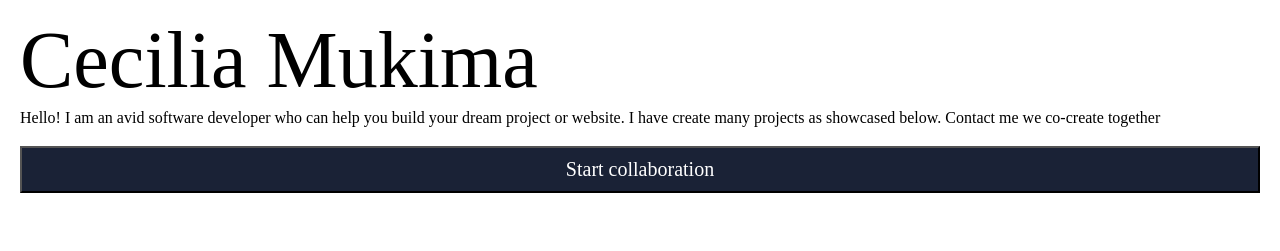
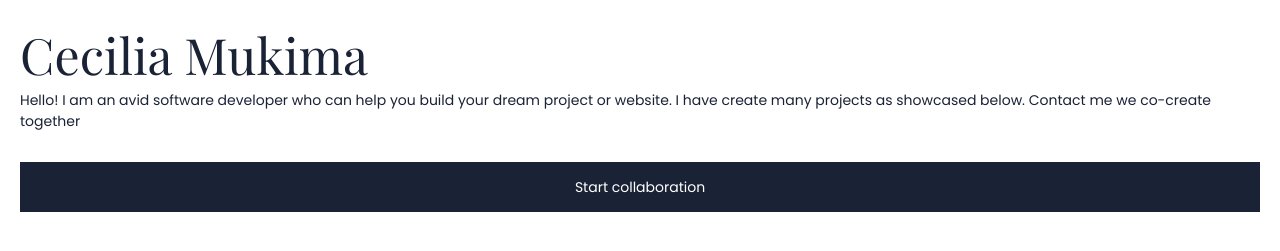
Before and after one commit to c3c1l1a/c3c1l1a.github.io, a plain HTML site: page index.html in a window 1280 px wide. Shown: the part 77-328 px from the top of the page. Drawn offline with nearby package versions, Linux system fonts and the light colour scheme.

Commit message:
Style text with Poppins and Fair display fonts

```diff
--- a/index.html
+++ b/index.html
@@ -2,6 +2,7 @@
 <html lang="en">
   <meta charset="utf-8">
   <meta name="viewport" content="width=device-width, initial-scale=1">
+  <link rel="stylesheet" href="https://fonts.googleapis.com/css?family=Playfair+Display|Poppins">
   <link rel="stylesheet" href="styles.css">
   <title>Cecilia Mukima</title>
 <body>
--- a/styles.css
+++ b/styles.css
@@ -61,6 +61,10 @@ html {
   box-sizing: inherit;
 }
 
+:root {
+	--dark-blue: #1A2236;
+}
+
 /* HEADER */
 .header {
 		display: flex;
@@ -86,19 +90,26 @@ html {
 }
 
 .name {
-	font-size: 80px;
+	font: 50px "Playfair Display", serif;
+	color: var(--dark-blue);
+	line-height: 100%;
 }
 
 .intro {
-	padding: 20px 0;
+	padding: 30px 0;
+
 }
 .description {
 	padding-top: 10px;
+	font: 14px "Poppins", serif;
+	color: var(--dark-blue);
 }
 
 .CTA-button {
+	height: 50px;
 	padding:  10px;
-	background: #1A2236;
+	background: var(--dark-blue);
 	color: white;
-	font: 20px bold sans-serif;
+	font: 14px "Poppins", serif;
+	border: none;
 }
```
